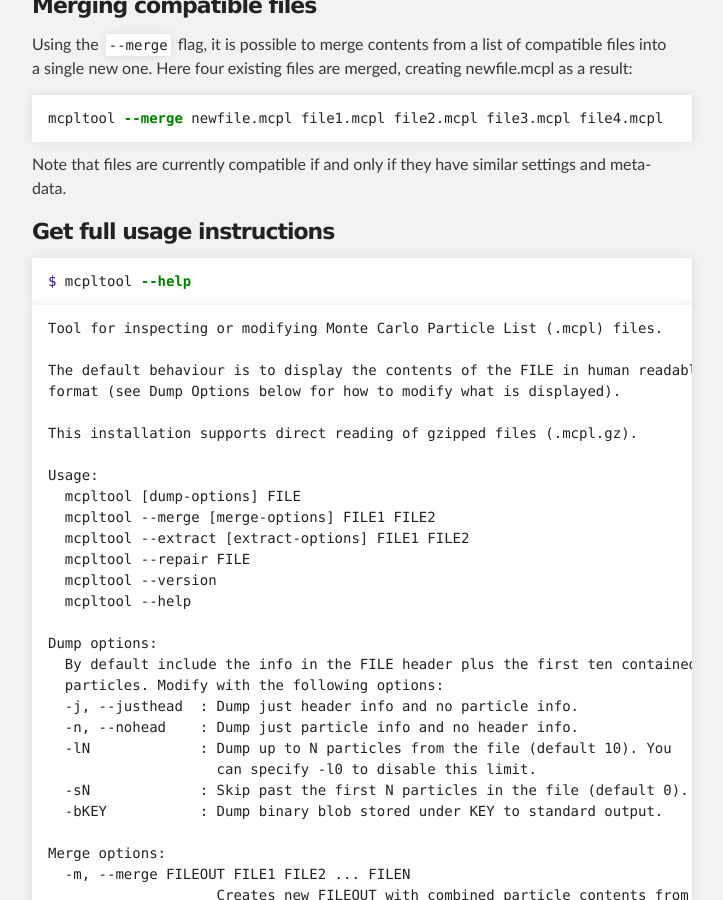
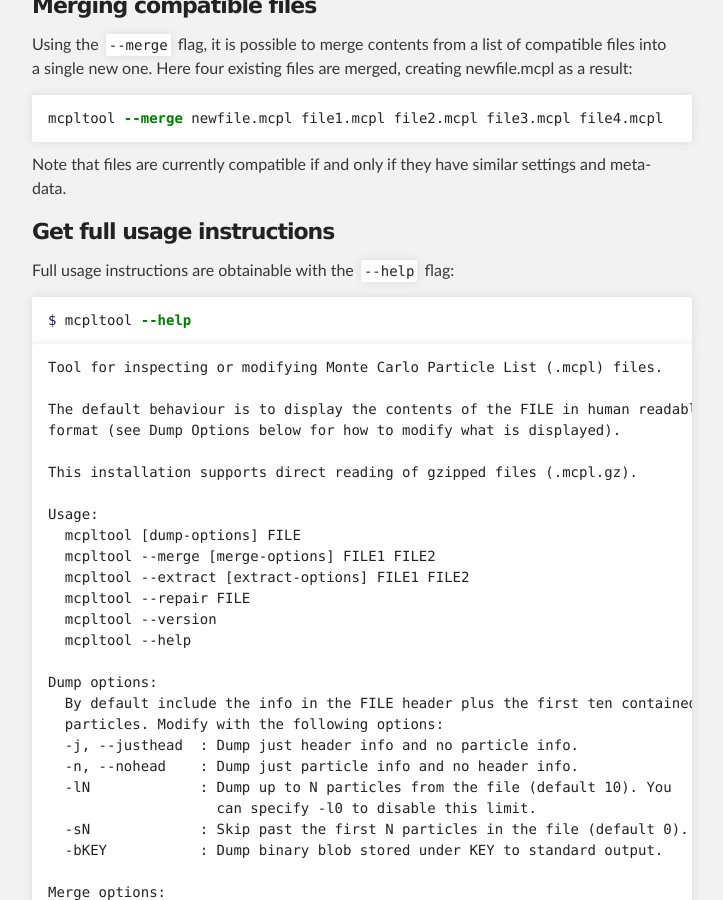
Before and after one commit to mctools/mcpl, a Jekyll site: the page built from usage_cmdline.md, in a window 1280 px wide and 900 px high, scrolled down 2433 px. Shown: the whole window, without its empty margins (288-1011 px from the left). Built offline with Jekyll 4.4.1, drawn with Linux system fonts in a browser that asks for light colours.

Commit message:
Update usage_cmdline.md

````diff
--- a/usage_cmdline.md
+++ b/usage_cmdline.md
@@ -103,6 +103,8 @@ Note that files are currently compatible if and only if they have similar settin
 
 ### Get full usage instructions
 
+Full usage instructions are obtainable with the `--help` flag:
+
 ```shell
 $ mcpltool --help
 ```
````
